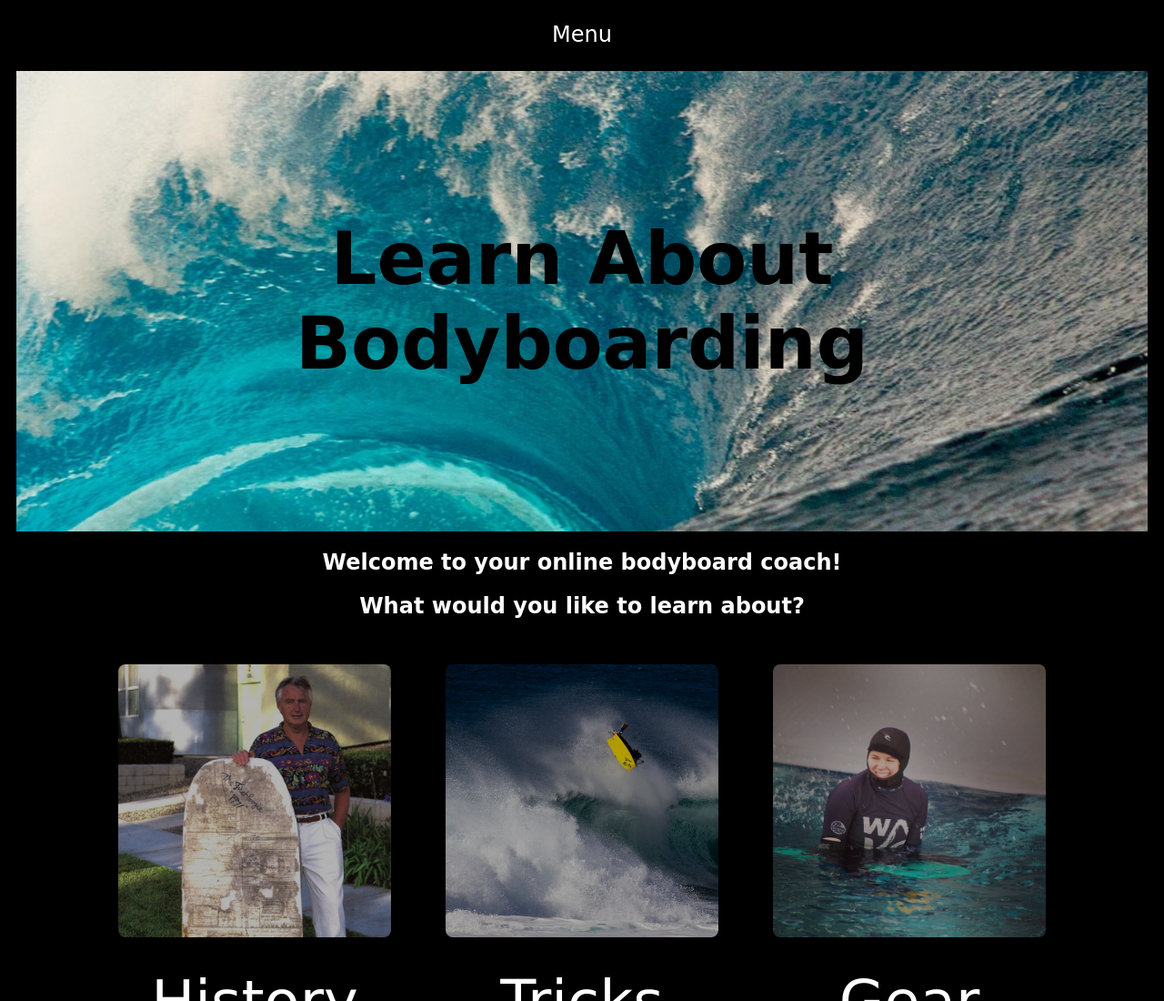
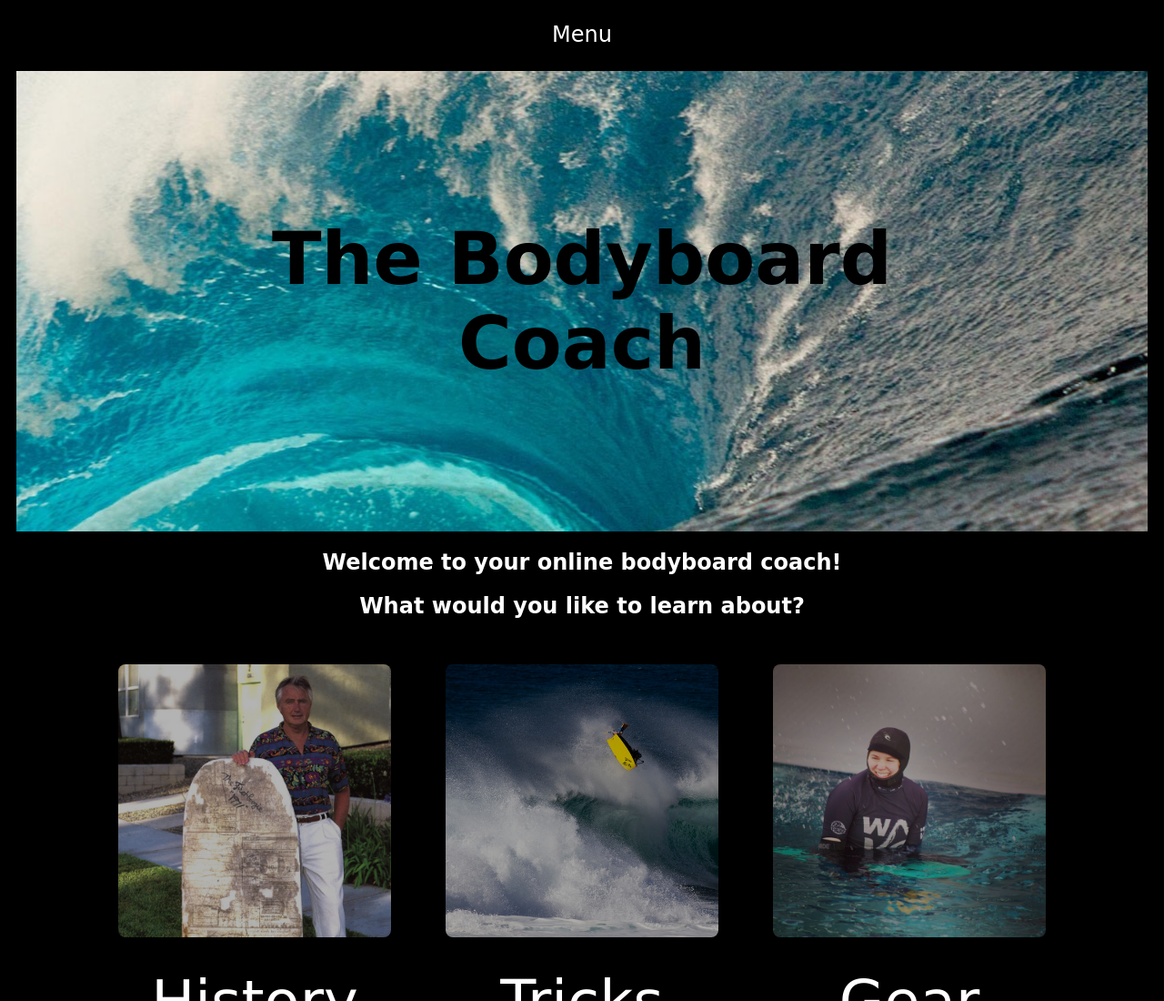
Before and after one commit to shaulalambdascorpii/shaulalambdascorpii.github.io, a plain HTML site: page index.html in a window 1280 px wide. Shown: the top 1100 px of the page at 91% size. Drawn offline with Linux system fonts and the light colour scheme; a web font is replaced by a local one.

Commit message:
changed to bodyboard coach

```diff
--- a/index.html
+++ b/index.html
@@ -2,7 +2,7 @@
 <html lang="en">
 <head>
   <!-- Title that displays in tab -->
-  <title>Bodyboarding</title>
+  <title>The Bodyboard Coach</title>
   <!-- Link to stylesheets -->
   <link rel = 'stylesheet' href="./CSS/style.css">
   <!-- Font from Google Fonts -->
@@ -24,7 +24,7 @@
       </div>
 </nav>
 <body>
-    <h1>Learn About Bodyboarding</h1>
+    <h1>The Bodyboard Coach</h1>
     <h2> Welcome to your online bodyboard coach! </h2>
     <h2> What would you like to learn about? </h2>
 
```
Also changed, not shown: pages/about.html (+1 -1 lines), pages/contact.html (+1 -1 lines), pages/history.html (+1 -1 lines), pages/tricks.html (+1 -1 lines).
